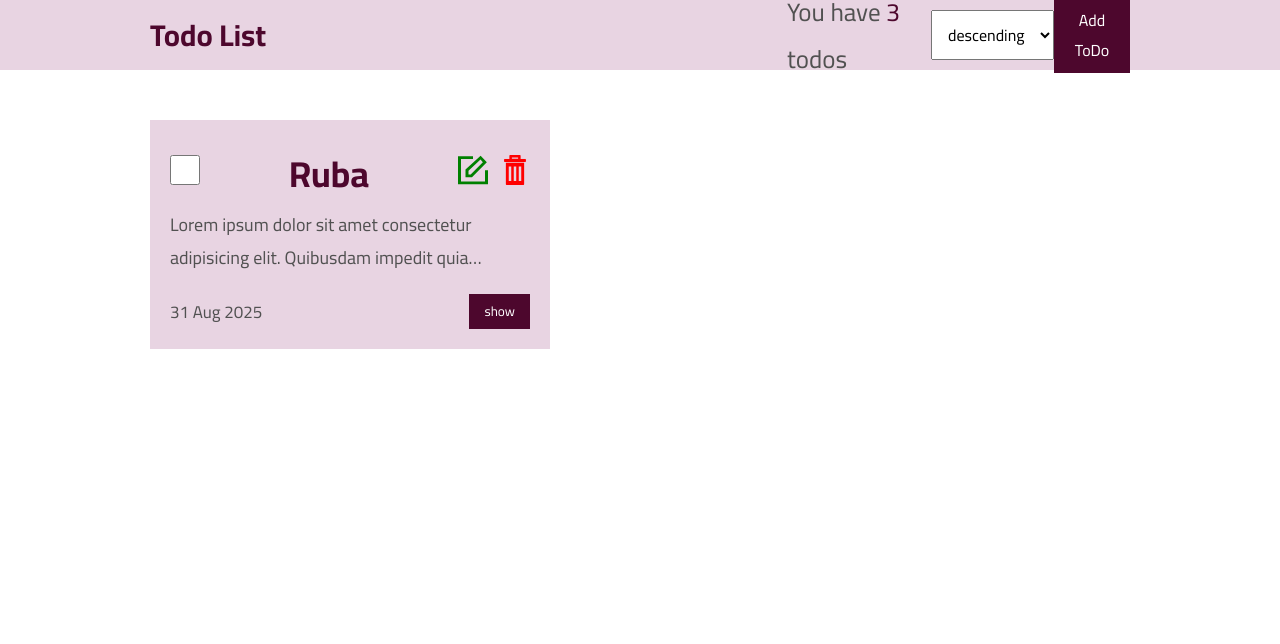
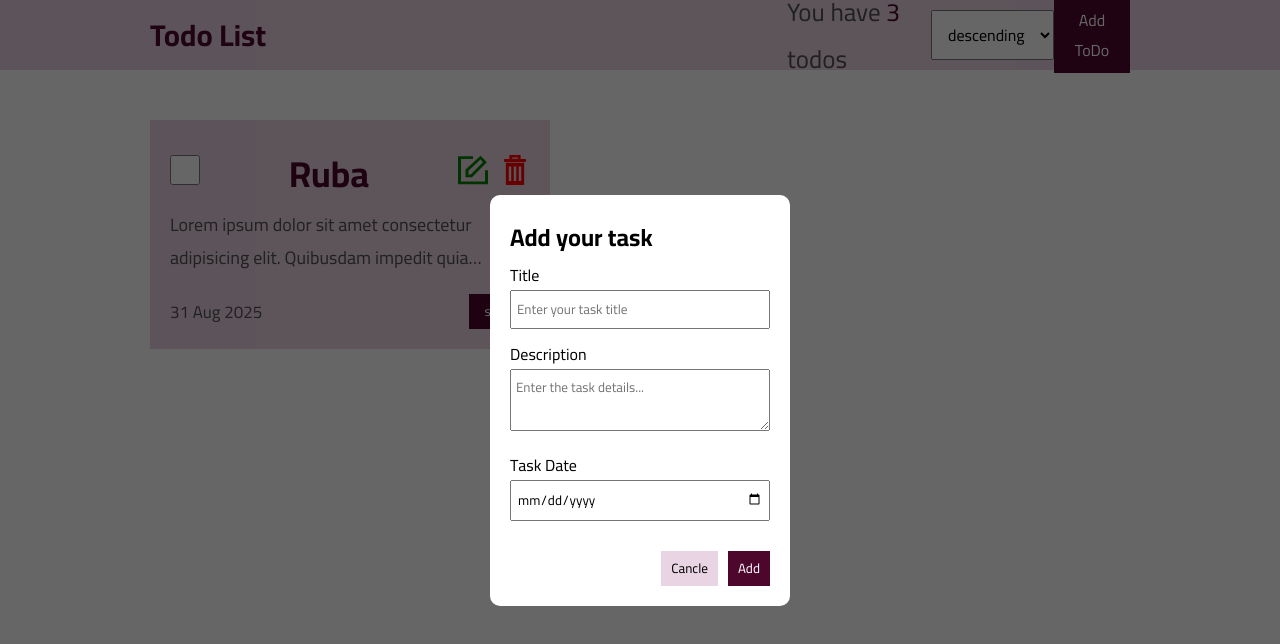
Before and after one commit to rubaqeshta04/to-do-list-, a plain HTML site: page index.html in a window 1280 px wide. Both pictures are taken after a click on the button "Add ToDo". Drawn offline with Linux system fonts and the light colour scheme.

Commit message:
Create add todo modal #6

```diff
--- a/css/style.css
+++ b/css/style.css
@@ -144,7 +144,15 @@ nav .nav-content .add-todo-btn {
 .overlay {
   position: fixed;
   inset: 0;
-  background: rgba(0, 0, 0, 0.6);
+  background: #00000099;
+  display: none;
+  justify-content: center;
+  align-items: center;
+}
+.addToDoModal {
+  position: fixed;
+  inset: 0;
+  background: #00000099;
   display: none;
   justify-content: center;
   align-items: center;
@@ -171,8 +179,34 @@ nav .nav-content .add-todo-btn {
   cursor: pointer;
 
 }
-.overlay .modal header h2{
- color: var(--primary-color);
- text-align: center;
- width: 100%;
+.overlay .modal header h2 {
+  color: var(--primary-color);
+  text-align: center;
+  width: 100%;
 }
+.addToDoModal form input,
+textarea {
+  width: 100%;
+  margin-bottom: 10px;
+  padding: 5px;
+}
+.addToDoModal form .to-do-btns {
+  display: flex;
+  justify-content: end;
+  align-items: center;
+  flex-direction: row;
+  gap: 10px;
+  margin-top: 20px;
+}
+.addToDoModal form .add-Todo-close-btn {
+  background-color: var(--secondary-color);
+  border: none;
+  padding: 5px 10px;
+
+}
+.addToDoModal form .add-todo-btn {
+  background-color: var(--primary-color);
+  border: none;
+  padding: 5px 10px;
+  color: var(--fifth-color);
+}
--- a/index.html
+++ b/index.html
@@ -21,7 +21,7 @@
           <option value="1">descending</option>
           <option value="2">Ascending</option>
         </select>
-        <button class="add-todo-btn">Add ToDo</button>
+        <button class="add-todo-btn" id="add-to-do-btn">Add ToDo</button>
       </div>
     </nav>
     <main>
@@ -73,6 +73,31 @@
           </div>
         </div>
       </div>
+      <!-- add todo modal -->
+      <div class="addToDoModal" id="add-todo">
+        <div class="modal">
+          <header>
+            <h2>Add your task</h2>
+          </header>
+          <div class="all-content">
+            <form>
+              <label for="title">Title</label>
+              <input type="text" placeholder="Enter your task title" name="title" />
+              <label for="content">Description</label>
+              <textarea
+                name="content"
+                placeholder="Enter the task details..."
+               ></textarea>
+              <label for="date"> Task Date</label>
+              <input type="date" name="date" />
+              <div class="to-do-btns">
+                <button class="add-Todo-close-btn" id="closeAddTodoModal">Cancle</button>
+                <button class="add-todo-btn">Add</button>
+              </div>
+            </form>
+          </div>
+        </div>
+      </div>
     </main>
     <script src="js/main.js"></script>
   </body>
--- a/js/main.js
+++ b/js/main.js
@@ -1,10 +1,6 @@
- const openBtn = document.getElementById("openModal");
+const openBtn = document.getElementById("openModal");
     const closeBtn = document.getElementById("closeModal");
     const overlay = document.getElementById("overlay");
-    const addBtn = document.getElementById("addBtn");
-    const todoInput = document.getElementById("todoInput");
-    const todoList = document.getElementById("todoList");
-
     // Open modal
     openBtn.addEventListener("click", () => {
       overlay.style.display = "flex";
@@ -22,13 +18,13 @@
       }
     });
 
-    // Add new task
-    addBtn.addEventListener("click", () => {
-      const task = todoInput.value.trim();
-      if (task !== "") {
-        const li = document.createElement("li");
-        li.textContent = task;
-        todoList.appendChild(li);
-        todoInput.value = "";
-      }
-    });
+    const addTodoBtn = document.getElementById('add-to-do-btn')
+    const addToDoModal = document.getElementById('add-todo')
+    const closeAddTodoModal = document.getElementById('closeAddTodoModal')
+    addTodoBtn.addEventListener("click", () => {
+      addToDoModal.style.display = "flex";
+    })
+    closeAddTodoModal.addEventListener('click' , () => {
+      addToDoModal.style.display ="none";
+
+    })
```
